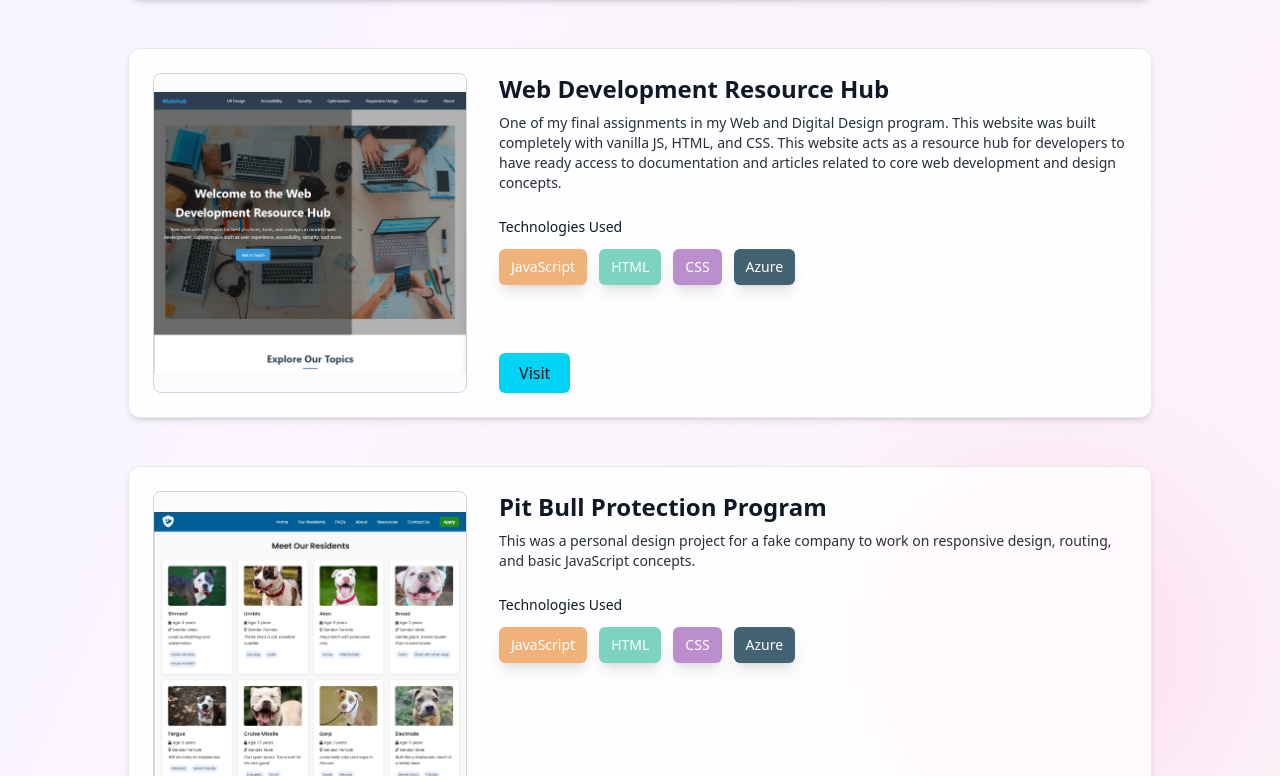
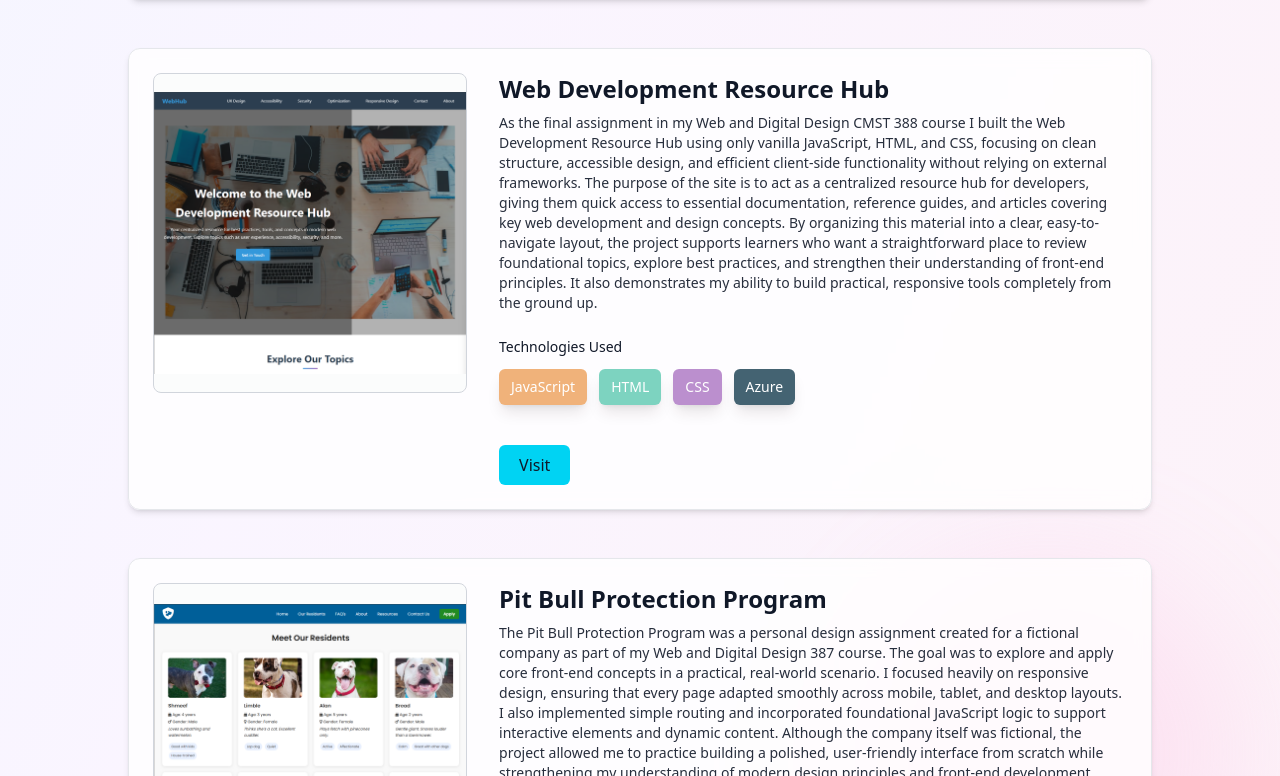
Before and after one commit to ClaytonONeill/portfolio_2025, a React (Vite) app: page / in a window 1280 px wide. Shown: the part 2724-3500 px from the top of the page. Built offline with nearby package versions, Linux system fonts and the light colour scheme.

Commit message:
added longer explanations to project data

```diff
--- a/src/data/projectData.js
+++ b/src/data/projectData.js
@@ -59,7 +59,7 @@ export const projectsData = [
     id: 5,
     title: "Web Development Resource Hub",
     description:
-      "One of my final assignments in my Web and Digital Design program.  This website was built completely with vanilla JS, HTML, and CSS.  This website acts as a resource hub for developers to have ready access to documentation and articles related to core web development and design concepts.",
+      "As the final assignment in my Web and Digital Design CMST 388 course I built the Web Development Resource Hub using only vanilla JavaScript, HTML, and CSS, focusing on clean structure, accessible design, and efficient client-side functionality without relying on external frameworks. The purpose of the site is to act as a centralized resource hub for developers, giving them quick access to essential documentation, reference guides, and articles covering key web development and design concepts. By organizing this material into a clear, easy-to-navigate layout, the project supports learners who want a straightforward place to review foundational topics, explore best practices, and strengthen their understanding of front-end principles. It also demonstrates my ability to build practical, responsive tools completely from the ground up.",
     image: "/images/resource-hub.png",
     technologies: ["JavaScript", "HTML", "CSS", "Azure"],
     isPublic: true,
@@ -69,7 +69,7 @@ export const projectsData = [
     id: 5,
     title: "Pit Bull Protection Program",
     description:
-      "This was a personal design project for a fake company to work on responsive design, routing, and basic JavaScript concepts.",
+      "The Pit Bull Protection Program was a personal design assignment created for a fictional company as part of my Web and Digital Design 387 course. The goal was to explore and apply core front-end concepts in a practical, real-world scenario. I focused heavily on responsive design, ensuring that every page adapted smoothly across mobile, tablet, and desktop layouts. I also implemented simple routing and incorporated foundational JavaScript logic to support interactive elements and dynamic content. Although the company itself was fictional, the project allowed me to practice building a polished, user-friendly interface from scratch while strengthening my understanding of modern design principles and front-end development workflows.",
     image: "/images/ppp.png",
     technologies: ["JavaScript", "HTML", "CSS", "Azure"],
     isPublic: false,
```
